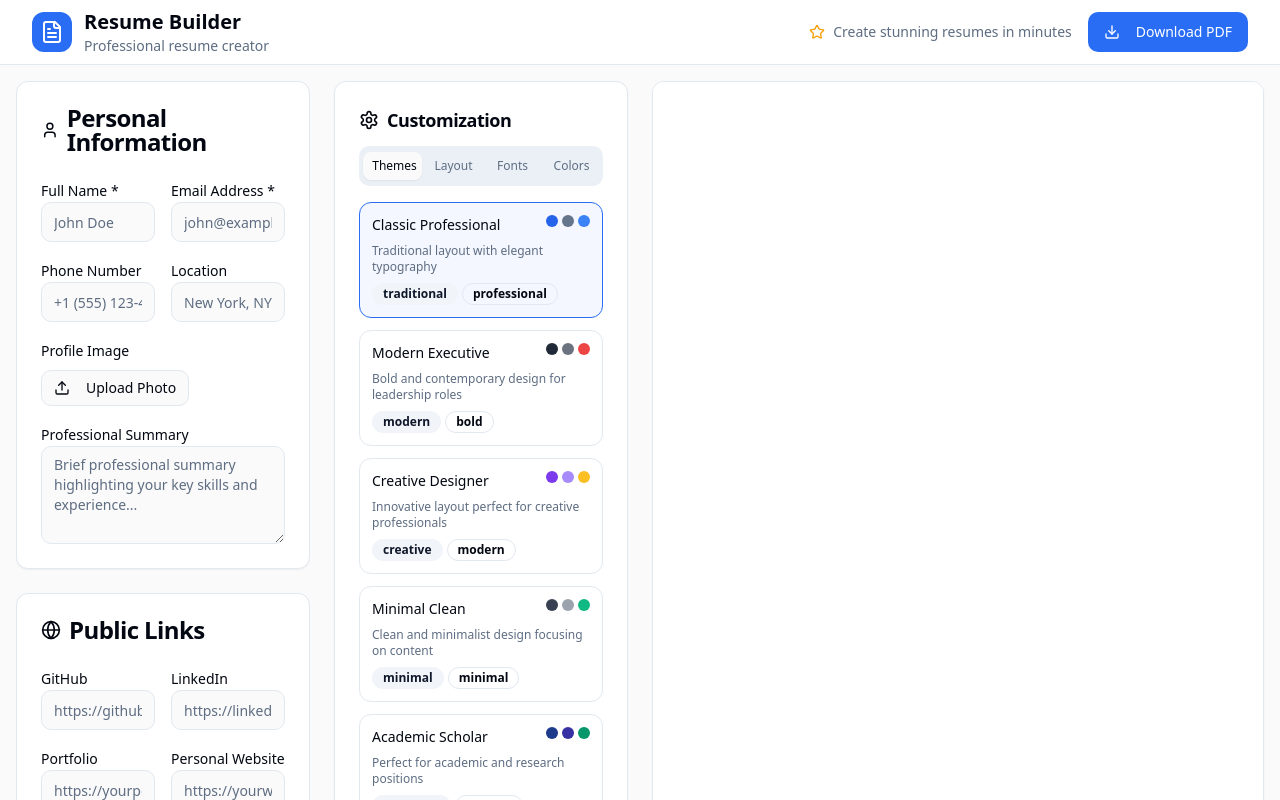
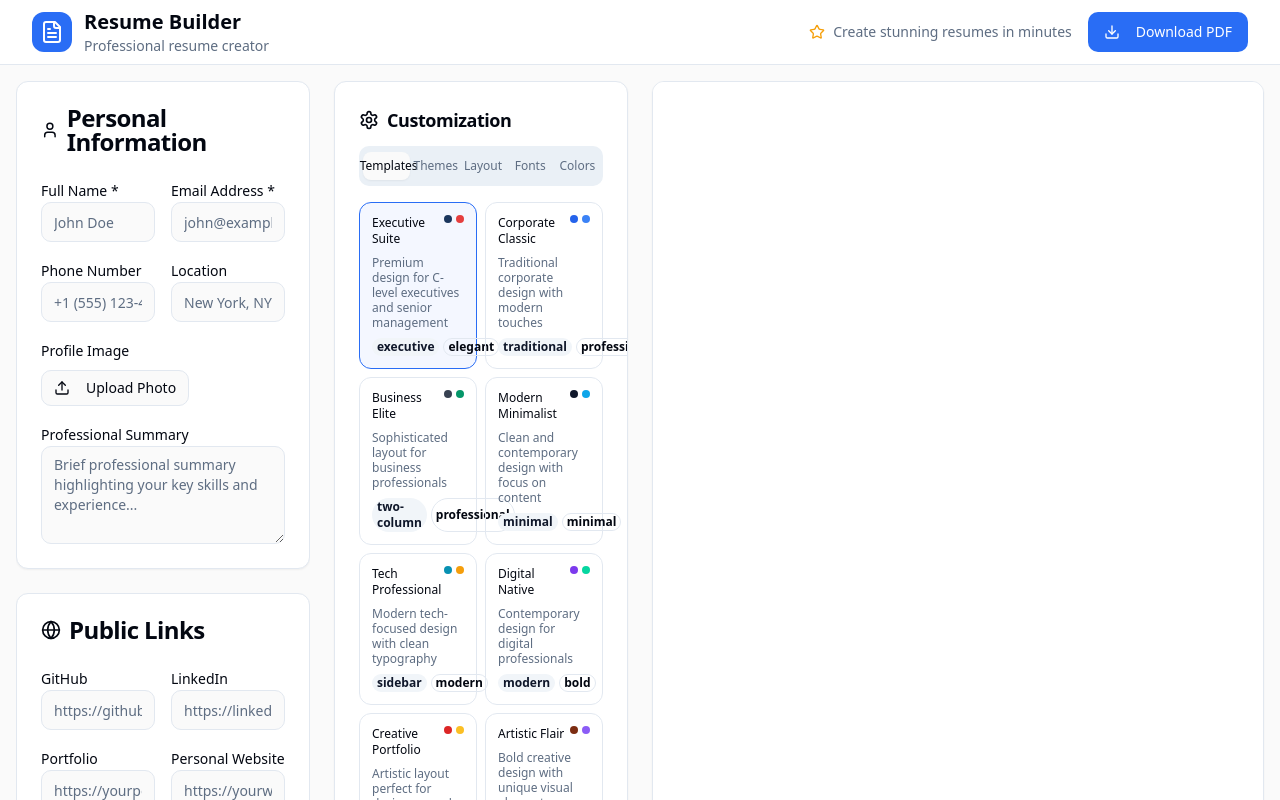
Before and after one commit to Phani583/dynamic-resume, a React (Vite) app: page / in a window 1280 px wide. Shown: the top 800 px of the page. Built offline with nearby package versions, Linux system fonts and the light colour scheme.

Commit message:
Add more templates and refine design options
Implement a template selection feature with at least 15 unique templates inspired by popular platforms. Review and consolidate redundant options in the Themes & Design section to improve user experience and ensure distinct design choices.

```diff
--- a/src/components/resume/CustomizationPanel.tsx
+++ b/src/components/resume/CustomizationPanel.tsx
@@ -13,6 +13,7 @@ import {
   BULLET_STYLES,
   DIVIDER_STYLES,
   RESUME_THEMES,
+  RESUME_TEMPLATES,
   LAYOUT_OPTIONS
 } from './constants';
 import { CustomizationOptions, ResumeTheme, SectionCustomization } from './types';
@@ -74,8 +75,12 @@ const CustomizationPanel: React.FC<CustomizationPanelProps> = ({
         </CardTitle>
       </CardHeader>
       <CardContent className="overflow-y-auto h-[calc(100%-80px)]">
-        <Tabs defaultValue="themes" className="space-y-4">
-          <TabsList className="grid w-full grid-cols-4">
+        <Tabs defaultValue="templates" className="space-y-4">
+          <TabsList className="grid w-full grid-cols-5">
+            <TabsTrigger value="templates" className="text-xs">
+              <Layout className="w-3 h-3 mr-1" />
+              Templates
+            </TabsTrigger>
             <TabsTrigger value="themes" className="text-xs">
               <Palette className="w-3 h-3 mr-1" />
               Themes
@@ -93,6 +98,48 @@ const CustomizationPanel: React.FC<CustomizationPanelProps> = ({
               Colors
             </TabsTrigger>
           </TabsList>
+
+          {/* Templates Tab */}
+          <TabsContent value="templates" className="space-y-4">
+            <div className="grid gap-3">
+              <div className="grid grid-cols-2 gap-2">
+                {RESUME_TEMPLATES.map((template) => (
+                  <div
+                    key={template.id}
+                    className={`p-3 rounded-lg border cursor-pointer transition-all ${
+                      currentTheme.id === template.id
+                        ? 'border-primary bg-primary/5'
+                        : 'border-border hover:border-primary/50'
+                    }`}
+                    onClick={() => onThemeChange(template)}
+                  >
+                    <div className="flex items-start justify-between mb-2">
+                      <h4 className="font-medium text-xs">{template.name}</h4>
+                      <div className="flex gap-1">
+                        <div
+                          className="w-2 h-2 rounded-full"
+                          style={{ backgroundColor: template.primaryColor }}
+                        />
+                        <div
+                          className="w-2 h-2 rounded-full"
+                          style={{ backgroundColor: template.accentColor }}
+                        />
+                      </div>
+                    </div>
+                    <p className="text-xs text-muted-foreground leading-tight">{template.description}</p>
+                    <div className="flex gap-1 mt-2">
+                      <Badge variant="secondary" className="text-xs px-1 py-0">
+                        {template.layout}
+                      </Badge>
+                      <Badge variant="outline" className="text-xs px-1 py-0">
+                        {template.typography}
+                      </Badge>
+                    </div>
+                  </div>
+                ))}
+              </div>
+            </div>
+          </TabsContent>
 
           {/* Themes Tab */}
           <TabsContent value="themes" className="space-y-4">
--- a/src/components/resume/constants.ts
+++ b/src/components/resume/constants.ts
@@ -59,11 +59,27 @@ export const DIVIDER_STYLES = [
   { name: 'Shadow', value: 'shadow', component: 'shadow-divider' }
 ];
 
-export const RESUME_THEMES: ResumeTheme[] = [
+// Professional Resume Templates (15+ distinct designs)
+export const RESUME_TEMPLATES: ResumeTheme[] = [
+  // Corporate & Professional Templates
   {
-    id: 'classic-professional',
-    name: 'Classic Professional',
-    description: 'Traditional layout with elegant typography',
+    id: 'executive-suite',
+    name: 'Executive Suite',
+    description: 'Premium design for C-level executives and senior management',
+    primaryColor: '#1a365d',
+    secondaryColor: '#2d3748',
+    accentColor: '#e53e3e',
+    fontFamily: 'Playfair Display',
+    layout: 'executive',
+    headerStyle: 'banner',
+    sectionStyle: 'bordered',
+    spacing: 'spacious',
+    typography: 'elegant'
+  },
+  {
+    id: 'corporate-classic',
+    name: 'Corporate Classic',
+    description: 'Traditional corporate design with modern touches',
     primaryColor: '#2563eb',
     secondaryColor: '#64748b',
     accentColor: '#3b82f6',
@@ -75,37 +91,275 @@ export const RESUME_THEMES: ResumeTheme[] = [
     typography: 'professional'
   },
   {
-    id: 'modern-executive',
-    name: 'Modern Executive',
-    description: 'Bold and contemporary design for leadership roles',
-    primaryColor: '#1f2937',
+    id: 'business-elite',
+    name: 'Business Elite',
+    description: 'Sophisticated layout for business professionals',
+    primaryColor: '#374151',
     secondaryColor: '#6b7280',
-    accentColor: '#ef4444',
-    fontFamily: 'Montserrat',
-    layout: 'modern',
+    accentColor: '#059669',
+    fontFamily: 'Source Sans Pro',
+    layout: 'two-column',
     headerStyle: 'banner',
-    sectionStyle: 'bordered',
-    spacing: 'spacious',
-    typography: 'bold'
+    sectionStyle: 'filled',
+    spacing: 'normal',
+    typography: 'professional'
+  },
+
+  // Modern & Contemporary Templates
+  {
+    id: 'modern-minimalist',
+    name: 'Modern Minimalist',
+    description: 'Clean and contemporary design with focus on content',
+    primaryColor: '#0f172a',
+    secondaryColor: '#64748b',
+    accentColor: '#0ea5e9',
+    fontFamily: 'Inter',
+    layout: 'minimal',
+    headerStyle: 'left',
+    sectionStyle: 'minimal',
+    spacing: 'compact',
+    typography: 'minimal'
   },
   {
-    id: 'creative-designer',
-    name: 'Creative Designer',
-    description: 'Innovative layout perfect for creative professionals',
-    primaryColor: '#7c3aed',
-    secondaryColor: '#a78bfa',
-    accentColor: '#fbbf24',
-    fontFamily: 'Poppins',
-    layout: 'creative',
+    id: 'tech-professional',
+    name: 'Tech Professional',
+    description: 'Modern tech-focused design with clean typography',
+    primaryColor: '#0891b2',
+    secondaryColor: '#0e7490',
+    accentColor: '#f59e0b',
+    fontFamily: 'Roboto',
+    layout: 'sidebar',
     headerStyle: 'sidebar',
     sectionStyle: 'cards',
     spacing: 'normal',
     typography: 'modern'
   },
   {
-    id: 'minimal-clean',
-    name: 'Minimal Clean',
-    description: 'Clean and minimalist design focusing on content',
+    id: 'digital-native',
+    name: 'Digital Native',
+    description: 'Contemporary design for digital professionals',
+    primaryColor: '#7c3aed',
+    secondaryColor: '#a78bfa',
+    accentColor: '#06d6a0',
+    fontFamily: 'Montserrat',
+    layout: 'modern',
+    headerStyle: 'left',
+    sectionStyle: 'cards',
+    spacing: 'normal',
+    typography: 'bold'
+  },
+
+  // Creative & Design Templates
+  {
+    id: 'creative-portfolio',
+    name: 'Creative Portfolio',
+    description: 'Artistic layout perfect for designers and creatives',
+    primaryColor: '#dc2626',
+    secondaryColor: '#f87171',
+    accentColor: '#fbbf24',
+    fontFamily: 'Poppins',
+    layout: 'creative',
+    headerStyle: 'sidebar',
+    sectionStyle: 'cards',
+    spacing: 'spacious',
+    typography: 'modern'
+  },
+  {
+    id: 'artistic-flair',
+    name: 'Artistic Flair',
+    description: 'Bold creative design with unique visual elements',
+    primaryColor: '#7c2d12',
+    secondaryColor: '#ea580c',
+    accentColor: '#8b5cf6',
+    fontFamily: 'Comfortaa',
+    layout: 'creative',
+    headerStyle: 'centered',
+    sectionStyle: 'filled',
+    spacing: 'normal',
+    typography: 'bold'
+  },
+  {
+    id: 'designer-showcase',
+    name: 'Designer Showcase',
+    description: 'Innovative layout to showcase creative work',
+    primaryColor: '#be185d',
+    secondaryColor: '#ec4899',
+    accentColor: '#06b6d4',
+    fontFamily: 'Raleway',
+    layout: 'sidebar',
+    headerStyle: 'banner',
+    sectionStyle: 'bordered',
+    spacing: 'spacious',
+    typography: 'modern'
+  },
+
+  // Academic & Research Templates
+  {
+    id: 'academic-research',
+    name: 'Academic Research',
+    description: 'Scholarly design perfect for academics and researchers',
+    primaryColor: '#1e3a8a',
+    secondaryColor: '#3730a3',
+    accentColor: '#059669',
+    fontFamily: 'Crimson Text',
+    layout: 'academic',
+    headerStyle: 'centered',
+    sectionStyle: 'standard',
+    spacing: 'spacious',
+    typography: 'elegant'
+  },
+  {
+    id: 'scientific-journal',
+    name: 'Scientific Journal',
+    description: 'Professional academic layout with clear hierarchy',
+    primaryColor: '#134e4a',
+    secondaryColor: '#0f766e',
+    accentColor: '#0891b2',
+    fontFamily: 'Libre Baskerville',
+    layout: 'traditional',
+    headerStyle: 'centered',
+    sectionStyle: 'minimal',
+    spacing: 'normal',
+    typography: 'elegant'
+  },
+
+  // Industry-Specific Templates
+  {
+    id: 'healthcare-professional',
+    name: 'Healthcare Professional',
+    description: 'Clean, trustworthy design for medical professionals',
+    primaryColor: '#065f46',
+    secondaryColor: '#047857',
+    accentColor: '#0ea5e9',
+    fontFamily: 'Source Sans Pro',
+    layout: 'two-column',
+    headerStyle: 'left',
+    sectionStyle: 'standard',
+    spacing: 'normal',
+    typography: 'professional'
+  },
+  {
+    id: 'finance-expert',
+    name: 'Finance Expert',
+    description: 'Conservative design perfect for financial professionals',
+    primaryColor: '#1f2937',
+    secondaryColor: '#4b5563',
+    accentColor: '#dc2626',
+    fontFamily: 'Lato',
+    layout: 'executive',
+    headerStyle: 'banner',
+    sectionStyle: 'bordered',
+    spacing: 'compact',
+    typography: 'professional'
+  },
+  {
+    id: 'consulting-pro',
+    name: 'Consulting Pro',
+    description: 'Professional consulting industry standard design',
+    primaryColor: '#1e40af',
+    secondaryColor: '#3b82f6',
+    accentColor: '#f59e0b',
+    fontFamily: 'Inter',
+    layout: 'traditional',
+    headerStyle: 'banner',
+    sectionStyle: 'filled',
+    spacing: 'normal',
+    typography: 'professional'
+  },
+
+  // Startup & Entrepreneurial Templates
+  {
+    id: 'startup-founder',
+    name: 'Startup Founder',
+    description: 'Dynamic design for entrepreneurs and startup leaders',
+    primaryColor: '#7c2d12',
+    secondaryColor: '#ea580c',
+    accentColor: '#10b981',
+    fontFamily: 'Montserrat',
+    layout: 'modern',
+    headerStyle: 'left',
+    sectionStyle: 'cards',
+    spacing: 'normal',
+    typography: 'bold'
+  },
+  {
+    id: 'innovation-leader',
+    name: 'Innovation Leader',
+    description: 'Forward-thinking design for innovation professionals',
+    primaryColor: '#581c87',
+    secondaryColor: '#8b5cf6',
+    accentColor: '#06d6a0',
+    fontFamily: 'Poppins',
+    layout: 'creative',
+    headerStyle: 'sidebar',
+    sectionStyle: 'filled',
+    spacing: 'spacious',
+    typography: 'modern'
+  }
+];
+
+// Refined Resume Themes (Distinct and differentiated)
+export const RESUME_THEMES: ResumeTheme[] = [
+  {
+    id: 'professional-standard',
+    name: 'Professional Standard',
+    description: 'Classic business layout with traditional formatting',
+    primaryColor: '#2563eb',
+    secondaryColor: '#64748b',
+    accentColor: '#3b82f6',
+    fontFamily: 'Inter',
+    layout: 'traditional',
+    headerStyle: 'centered',
+    sectionStyle: 'standard',
+    spacing: 'normal',
+    typography: 'professional'
+  },
+  {
+    id: 'executive-premium',
+    name: 'Executive Premium',
+    description: 'Sophisticated design for senior leadership positions',
+    primaryColor: '#1a365d',
+    secondaryColor: '#2d3748',
+    accentColor: '#e53e3e',
+    fontFamily: 'Playfair Display',
+    layout: 'executive',
+    headerStyle: 'banner',
+    sectionStyle: 'bordered',
+    spacing: 'spacious',
+    typography: 'elegant'
+  },
+  {
+    id: 'modern-tech',
+    name: 'Modern Tech',
+    description: 'Contemporary design optimized for technology roles',
+    primaryColor: '#0891b2',
+    secondaryColor: '#0e7490',
+    accentColor: '#f59e0b',
+    fontFamily: 'Roboto',
+    layout: 'sidebar',
+    headerStyle: 'sidebar',
+    sectionStyle: 'cards',
+    spacing: 'normal',
+    typography: 'modern'
+  },
+  {
+    id: 'creative-bold',
+    name: 'Creative Bold',
+    description: 'Vibrant layout perfect for creative professionals',
+    primaryColor: '#dc2626',
+    secondaryColor: '#f87171',
+    accentColor: '#fbbf24',
+    fontFamily: 'Poppins',
+    layout: 'creative',
+    headerStyle: 'sidebar',
+    sectionStyle: 'filled',
+    spacing: 'normal',
+    typography: 'bold'
+  },
+  {
+    id: 'minimal-elegant',
+    name: 'Minimal Elegant',
+    description: 'Clean design focusing on content clarity',
     primaryColor: '#374151',
     secondaryColor: '#9ca3af',
     accentColor: '#10b981',
@@ -117,9 +371,9 @@ export const RESUME_THEMES: ResumeTheme[] = [
     typography: 'minimal'
   },
   {
-    id: 'academic-scholar',
-    name: 'Academic Scholar',
-    description: 'Perfect for academic and research positions',
+    id: 'academic-formal',
+    name: 'Academic Formal',
+    description: 'Scholarly design for academic and research positions',
     primaryColor: '#1e3a8a',
     secondaryColor: '#3730a3',
     accentColor: '#059669',
@@ -129,48 +383,6 @@ export const RESUME_THEMES: ResumeTheme[] = [
     sectionStyle: 'standard',
     spacing: 'spacious',
     typography: 'elegant'
-  },
-  {
-    id: 'tech-innovator',
-    name: 'Tech Innovator',
-    description: 'Modern tech-focused design with clean lines',
-    primaryColor: '#0891b2',
-    secondaryColor: '#0e7490',
-    accentColor: '#f59e0b',
-    fontFamily: 'Inter',
-    layout: 'sidebar',
-    headerStyle: 'sidebar',
-    sectionStyle: 'filled',
-    spacing: 'normal',
-    typography: 'modern'
-  },
-  {
-    id: 'corporate-elite',
-    name: 'Corporate Elite',
-    description: 'Sophisticated design for corporate environments',
-    primaryColor: '#1f2937',
-    secondaryColor: '#4b5563',
-    accentColor: '#dc2626',
-    fontFamily: 'Lato',
-    layout: 'executive',
-    headerStyle: 'banner',
-    sectionStyle: 'bordered',
-    spacing: 'spacious',
-    typography: 'professional'
-  },
-  {
-    id: 'startup-hustle',
-    name: 'Startup Hustle',
-    description: 'Dynamic design for startup environments',
-    primaryColor: '#7c2d12',
-    secondaryColor: '#ea580c',
-    accentColor: '#fbbf24',
-    fontFamily: 'Raleway',
-    layout: 'modern',
-    headerStyle: 'left',
-    sectionStyle: 'cards',
-    spacing: 'normal',
-    typography: 'bold'
   }
 ];
 
--- a/src/index.css
+++ b/src/index.css
@@ -1,4 +1,4 @@
-@import url('https://fonts.googleapis.com/css2?family=Inter:wght@300;400;500;600;700&family=Playfair+Display:wght@400;600;700&family=Source+Sans+Pro:wght@300;400;600;700&family=Roboto:wght@300;400;500;700&family=Open+Sans:wght@300;400;600;700&display=swap');
+@import url('https://fonts.googleapis.com/css2?family=Inter:wght@300;400;500;600;700&family=Playfair+Display:wght@400;600;700&family=Source+Sans+Pro:wght@300;400;600;700&family=Roboto:wght@300;400;500;700&family=Open+Sans:wght@300;400;600;700&family=Lato:wght@300;400;700&family=Montserrat:wght@300;400;600;700&family=Raleway:wght@300;400;600;700&family=Poppins:wght@300;400;600;700&family=Crimson+Text:wght@400;600;700&family=Libre+Baskerville:wght@400;700&family=Merriweather:wght@300;400;700&family=Comfortaa:wght@300;400;700&family=Pacifico&family=Indie+Flower&family=Dancing+Script:wght@400;700&display=swap');
 
 @tailwind base;
 @tailwind components;
--- a/src/pages/Index.tsx
+++ b/src/pages/Index.tsx
@@ -6,7 +6,7 @@ import ResumeForm from '@/components/resume/ResumeForm';
 import ResumePreview from '@/components/resume/ResumePreview';
 import CustomizationPanel from '@/components/resume/CustomizationPanel';
 import { ResumeData, CustomizationOptions, ResumeTheme } from '@/components/resume/types';
-import { RESUME_THEMES } from '@/components/resume/constants';
+import { RESUME_TEMPLATES } from '@/components/resume/constants';
 
 const Index = () => {
   const { toast } = useToast();
@@ -33,7 +33,7 @@ const Index = () => {
   });
 
   // Current theme
-  const [currentTheme, setCurrentTheme] = useState<ResumeTheme>(RESUME_THEMES[0]);
+  const [currentTheme, setCurrentTheme] = useState<ResumeTheme>(RESUME_TEMPLATES[0]);
 
   // Customization options
   const [customization, setCustomization] = useState<CustomizationOptions>({
```
